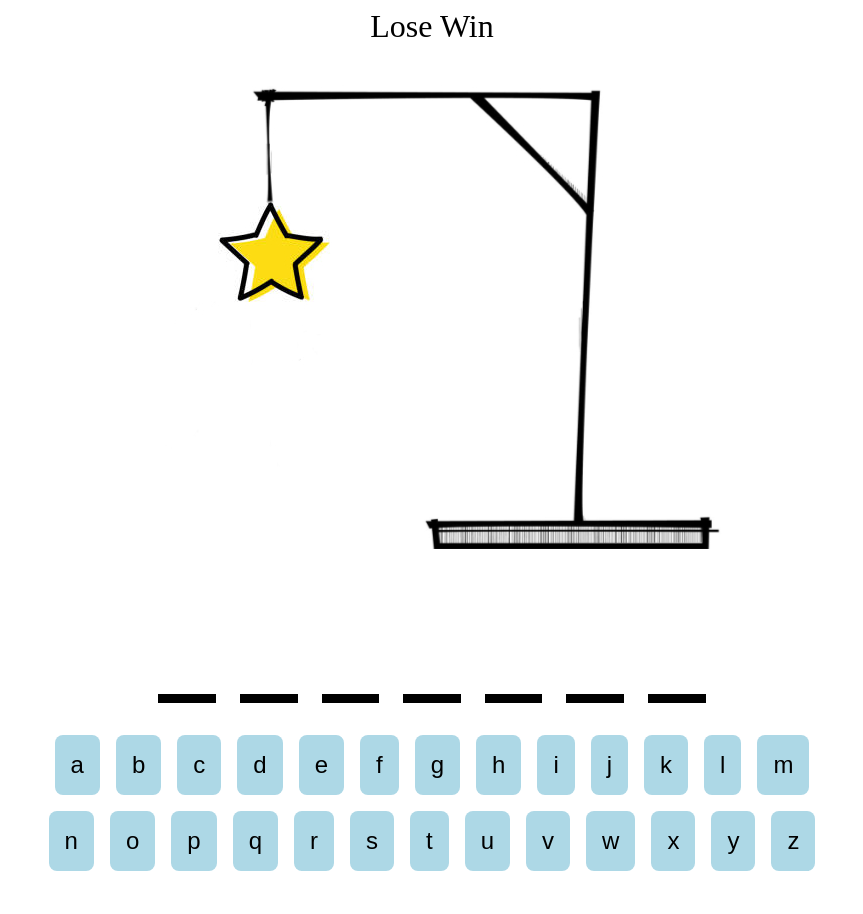
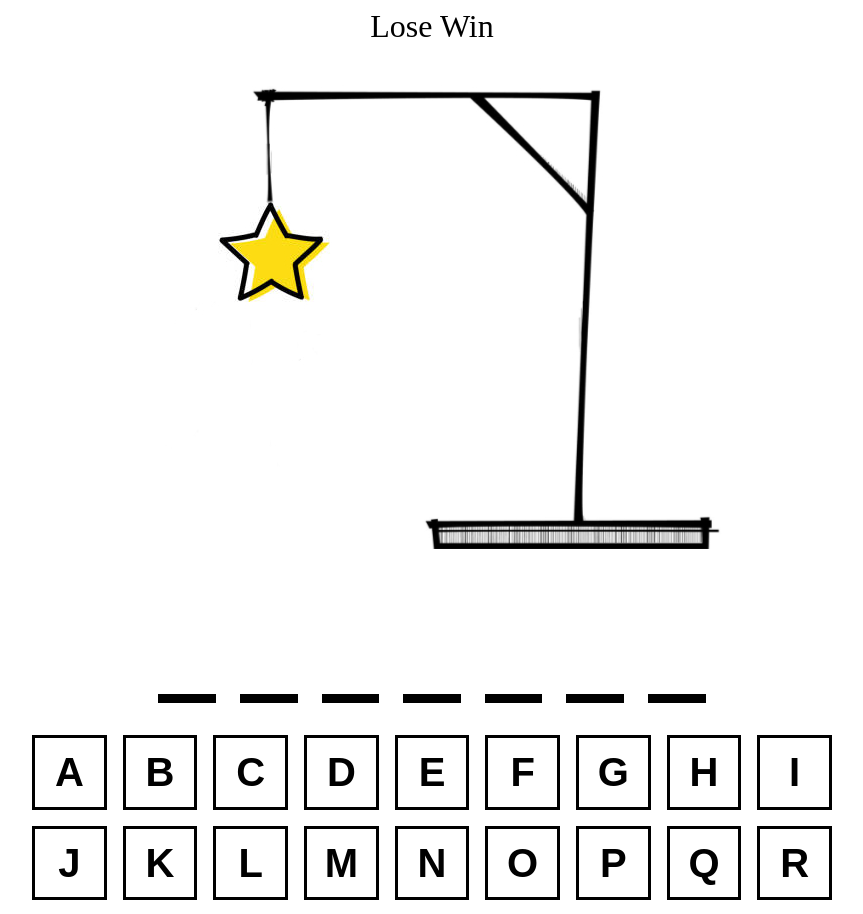
Before and after one commit to eric22f/hangman, a React (Vite) app: page / in a window 1280 px wide. Shown: the top 914 px of the page, without its empty margins (208-1071 px from the left). Before the commit the page ends 879 px from the top, so only its background shows below. Built offline with nearby package versions, Linux system fonts and the light colour scheme.

Commit message:
Initial keyboard component

```diff
--- /dev/null
+++ b/src/Keyboard.module.css
@@ -0,0 +1,27 @@
+.btn {
+    width: 100%;
+    border: 3px solid black;
+    background: none;
+    aspect-ratio: 1 / 1;
+    font-size: 2.5rem;
+    text-transform: uppercase;
+    padding: .5rem;
+    font-weight: bold;
+    cursor: pointer;
+    color: black;
+}
+
+.btn.active {
+    background: hsl(200, 100%, 50%);
+    color: white;
+}
+
+.btn.inactive {
+    opacity: .3;
+}
+
+.btn:hover:not(:disabled),
+.btn:focus:not(:disabled) {
+    background: hsl(200, 100%, 75%);
+    color: white;
+}
--- a/src/Keyboard.tsx
+++ b/src/Keyboard.tsx
@@ -1,23 +1,19 @@
-import React from 'react';
+import styles from './Keyboard.module.css';
 
 function Keyboard() {
-  return /*#__PURE__*/React.createElement("div", {
-    style: {
-      display: 'flex',
-      flexWrap: 'wrap',
-      gap: '1rem',
-      justifyContent: 'center'
-    }
-  }, 'abcdefghijklmnopqrstuvwxyz'.split('').map(letter => /*#__PURE__*/React.createElement("button", {
-    key: letter,
-    style: {
-      padding: '1rem',
-      fontSize: '1.5rem',
-      border: 'none',
-      borderRadius: '0.5rem',
-      backgroundColor: 'lightblue'
-    }
-  }, letter)));
-}
+  const KEYS = 'abcdefghijklmnopqrstuvwxyz'.split('');
+
+  return (
+    <div style={{ alignSelf: "stretch"}}>
+      <div style={{ display: "grid", gridTemplateColumns: "repeat(auto-fit, minmax(70px, 1fr))",
+        gap: "1em"
+      }}>
+        {KEYS.map(letter => (
+          <button className={styles.btn} key={letter}>{letter}</button>
+        ))}
+      </div>
+    </div>
+  );
+};
 
 export default Keyboard;
```
